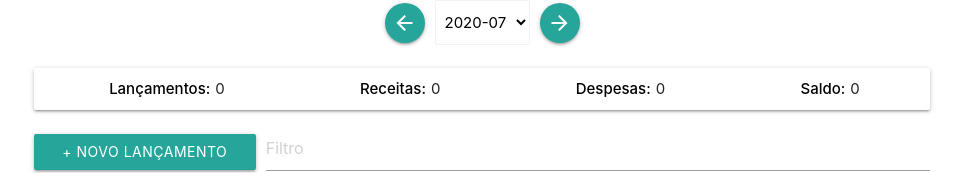
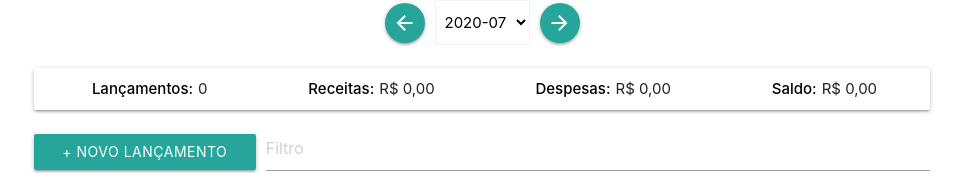
Before and after one commit to mvosouza/igti-df, a React (Create React App) app in the folder client/: page / in a window 1280 px wide. Shown: the part 242-415 px from the top of the page, without its empty margins (158-1121 px from the left). Built offline with nearby package versions, Linux system fonts and the light colour scheme; no server answers.

Commit message:
Added currency format on some fields

```diff
--- a/client/src/Components/Summary.js
+++ b/client/src/Components/Summary.js
@@ -1,5 +1,6 @@
 import React from 'react';
 import SummaryItem from './SummaryItem';
+import { formatCurrency } from '../helper/formatter';
 
 export default function Summary({ transactions }) {
   const revenue = transactions.reduce((aggr, curr) => {
@@ -16,9 +17,9 @@ export default function Summary({ transactions }) {
     <div className="card">
       <div className="flex-row-summary">
         <SummaryItem text="Lançamentos" value={transactions.length} />
-        <SummaryItem text="Receitas" value={revenue} />
-        <SummaryItem text="Despesas" value={expenses} />
-        <SummaryItem text="Saldo" value={balance} />
+        <SummaryItem text="Receitas" value={formatCurrency(revenue)} />
+        <SummaryItem text="Despesas" value={formatCurrency(expenses)} />
+        <SummaryItem text="Saldo" value={formatCurrency(balance)} />
       </div>
     </div>
   );
--- a/client/src/Components/Transaction.js
+++ b/client/src/Components/Transaction.js
@@ -1,4 +1,5 @@
 import React from 'react';
+import { formatCurrency } from '../helper/formatter';
 
 export default function Transaction({ transaction }) {
   const { day, category, description, value, type } = transaction;
@@ -37,7 +38,7 @@ export default function Transaction({ transaction }) {
               <span style={{ fontWeight: 'bold' }}>{category}</span>
               <span style={{ fontSize: '1.1rem' }}>{description}</span>
             </div>
-            <div style={{ fontSize: '1.8rem' }}>{value}</div>
+            <div style={{ fontSize: '1.8rem' }}>{formatCurrency(value)}</div>
           </div>
           <div className="col s1">
             <div
--- /dev/null
+++ b/client/src/helper/formatter.js
@@ -0,0 +1,8 @@
+const currencyFormatter = Intl.NumberFormat('pt-br', {
+  style: 'currency',
+  currency: 'BRL',
+});
+
+const formatCurrency = (value) => currencyFormatter.format(value);
+
+export { formatCurrency };
```
